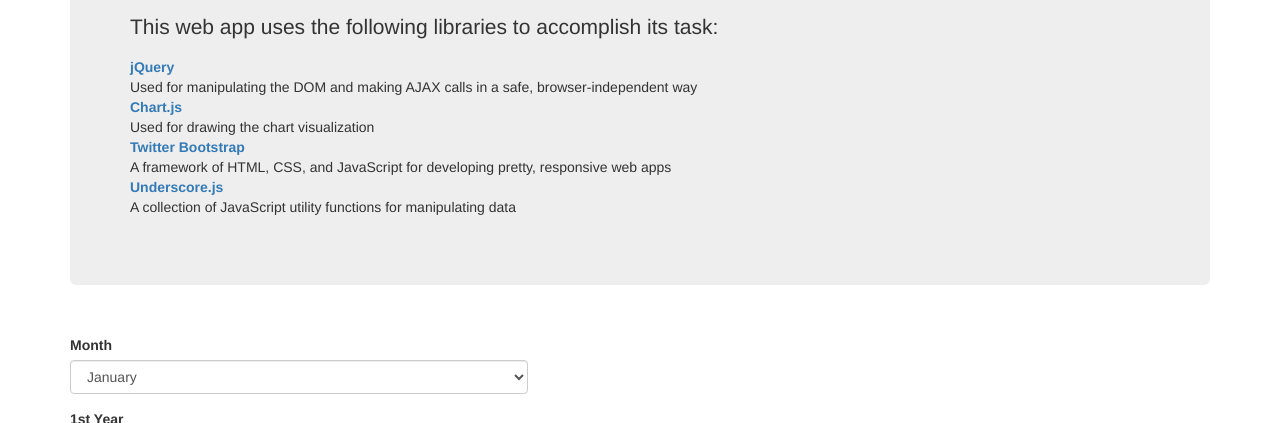
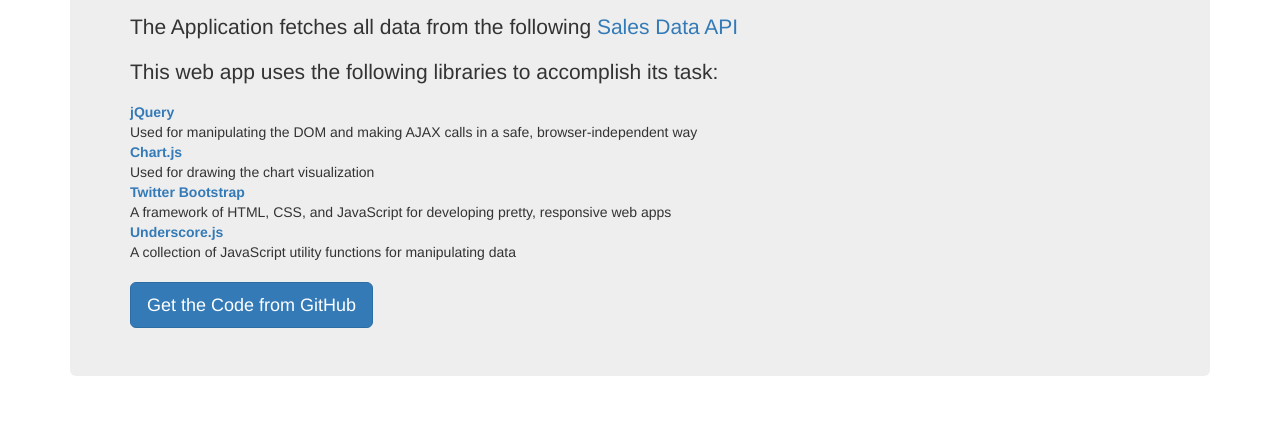
Before and after one commit to tratch/orders-comparison-app, a website: page public/index.html in a window 1280 px wide. Shown: the part 301-724 px from the top of the page. Drawn offline with nearby package versions, Linux system fonts and the light colour scheme.

Commit message:
updated index.html

```diff
--- a/public/index.html
+++ b/public/index.html
@@ -30,8 +30,17 @@
 
           <div class="jumbotron">
             <h2 class="text-center">Example Application: Compare Sales Data</h2>
+
+
             <p>This is a small, client-side-only web application demonstrating how to use an <a href="https://www.apitite.net" target="_blank">Apitite</a> API to compare sales data between two years.</p>
+
+            <p>
+              The Application fetches all data from the following <a href='https://www.apitite.net/api/webinar-template' target='_blank'>Sales Data API</a>
+            </p>
             <p>This web app uses the following libraries to accomplish its task:</p>
+
+
+
             <dl>
               <dt><a href="https://jquery.com/" target="_blank">jQuery</a></dt>
               <dd>Used for manipulating the DOM and making AJAX calls in a safe, browser-independent way</dd>
@@ -42,6 +51,8 @@
               <dt><a href="http://underscorejs.org/" target="_blank">Underscore.js</a></dt>
               <dd>A collection of JavaScript utility functions for manipulating data</dd>
             </dl>
+
+            <a href="https://github.com/tratch/apitite-mongodb-webinar" role="button" class="btn btn-primary btn-lg" target="_blank">Get the Code from GitHub</a>
           </div>
         </div>
       </div>
```
